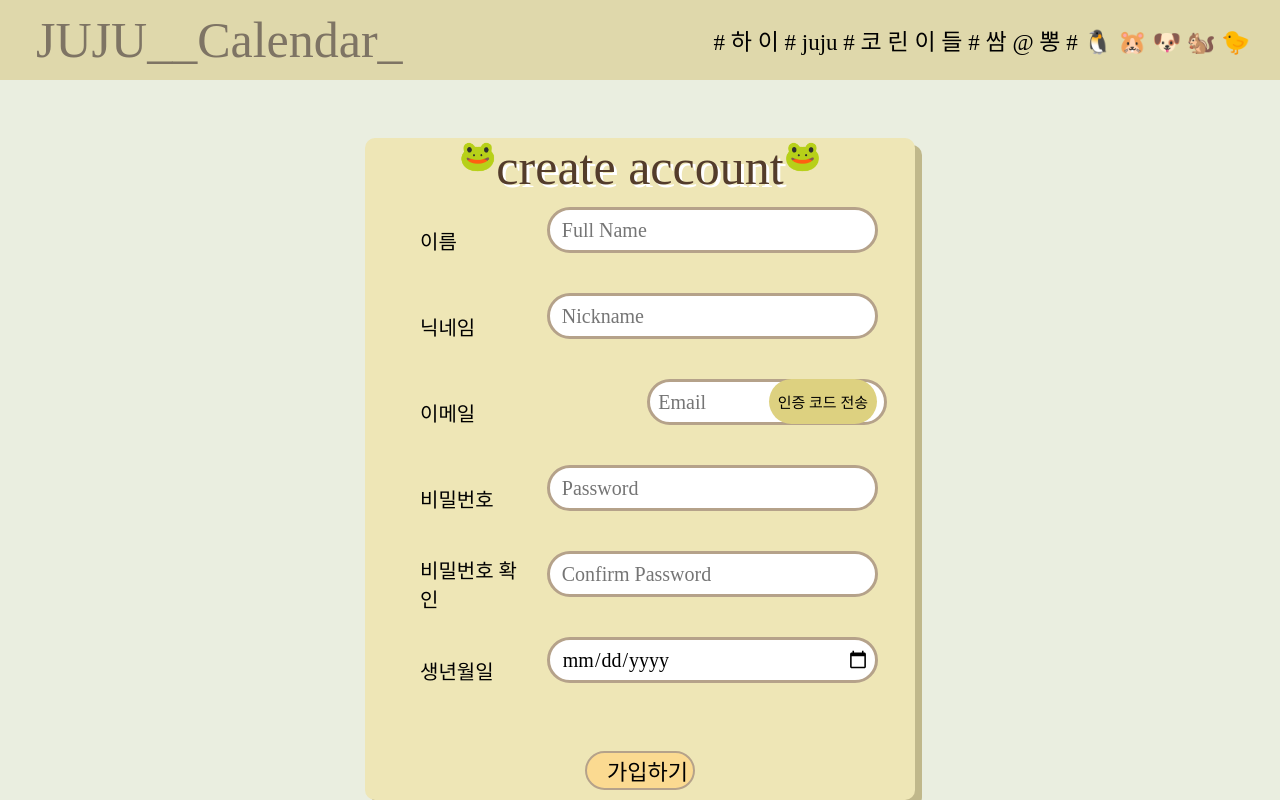
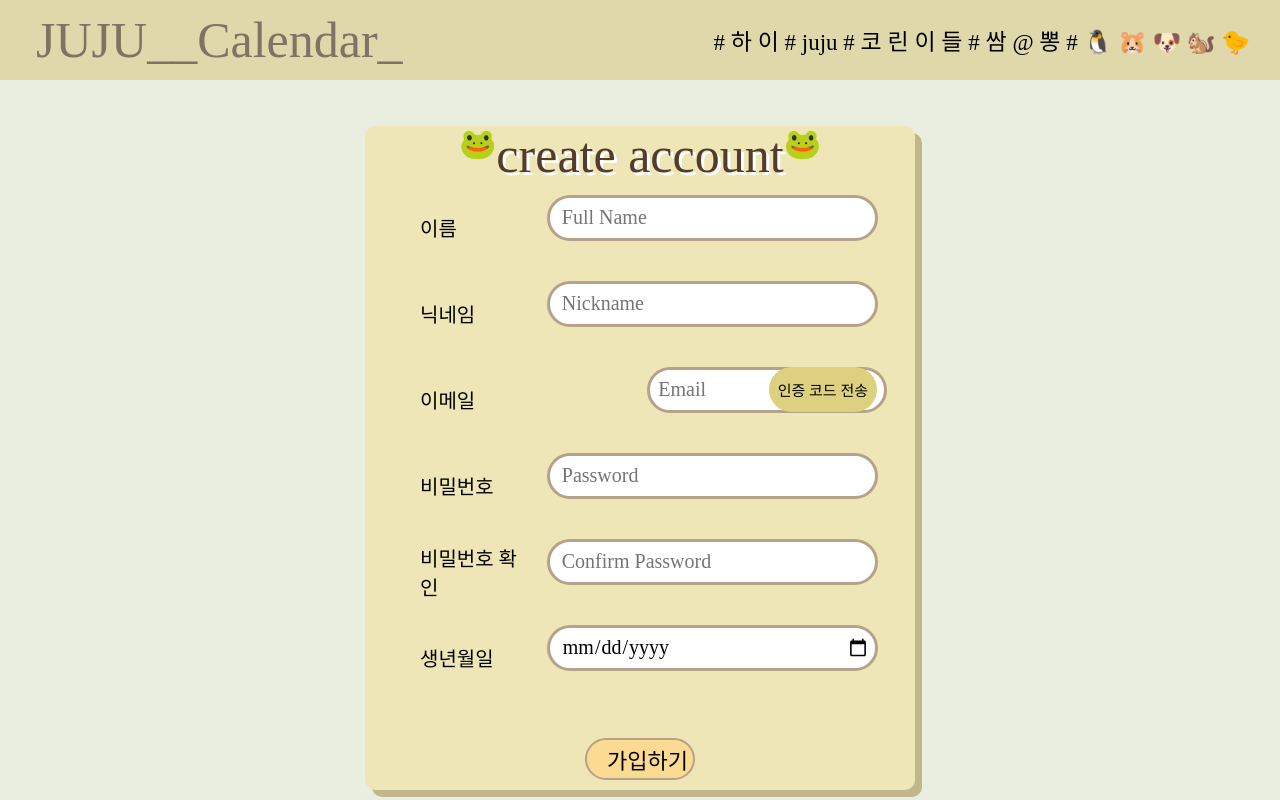
Before and after one commit to wjdwlsgh/JUJU_project_frontend, a React (Create React App) app: page /api/Account in a window 1280 px wide. Built offline with nearby package versions, Linux system fonts and the light colour scheme; a web font is replaced by a local one.

Commit message:
css 수정

```diff
--- a/src/pages/main/SettingPage.css
+++ b/src/pages/main/SettingPage.css
@@ -102,6 +102,7 @@
   background-color: transparent;
   font-family: "Cafe24Meongi-W-v1.0";
   align-items: center;
+  cursor: pointer;
 }
 
 .mypage-top-left:hover {
--- a/src/pages/main/account/AccountForm.css
+++ b/src/pages/main/account/AccountForm.css
@@ -71,7 +71,7 @@
   display: flex;
   align-content: center;
   flex-direction: column;
-  margin-top: 3%;
+  margin-top: 2%;
   width: 100%;
   height: 83%;
   max-width: 550px; /* 최대 너비 설정 */
```
